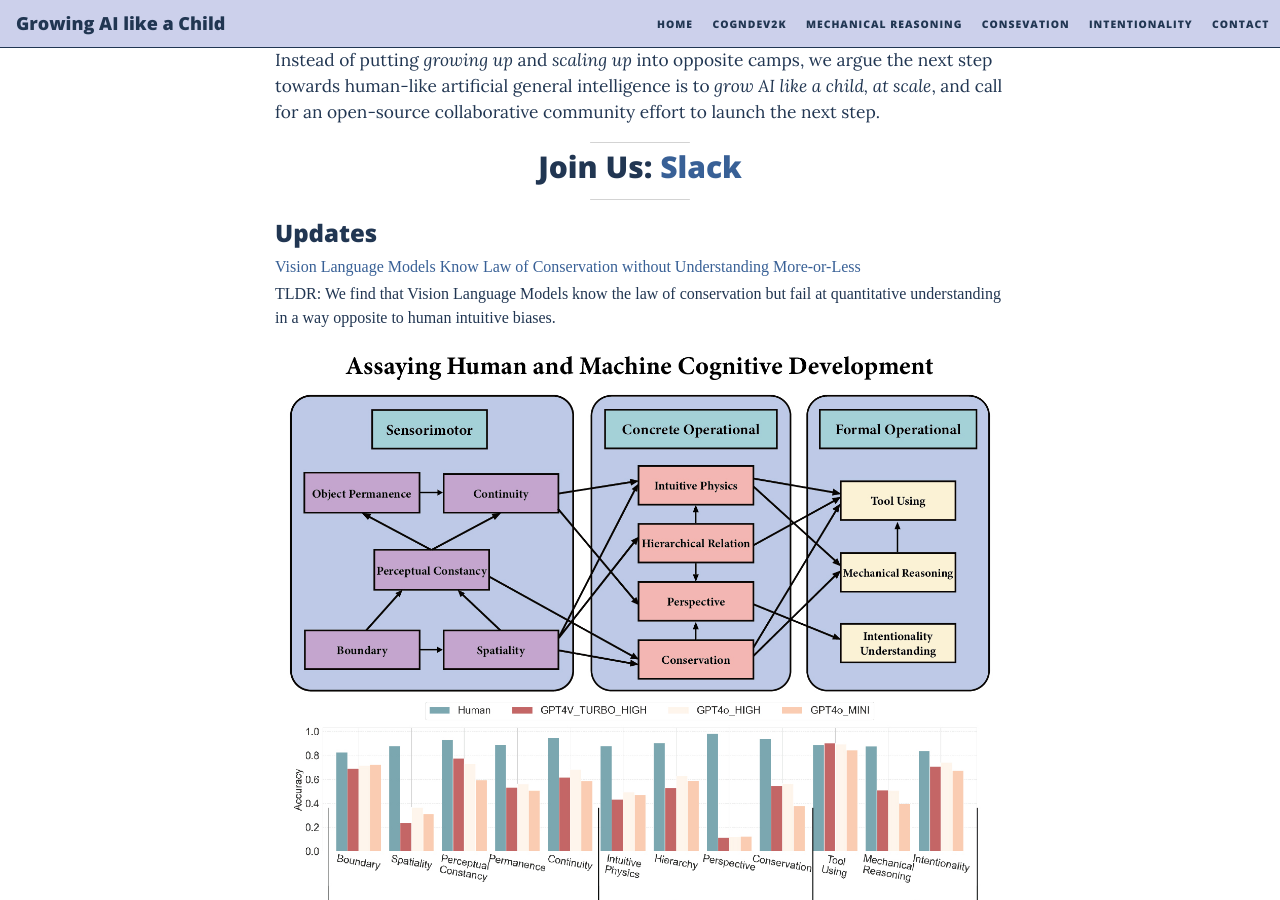
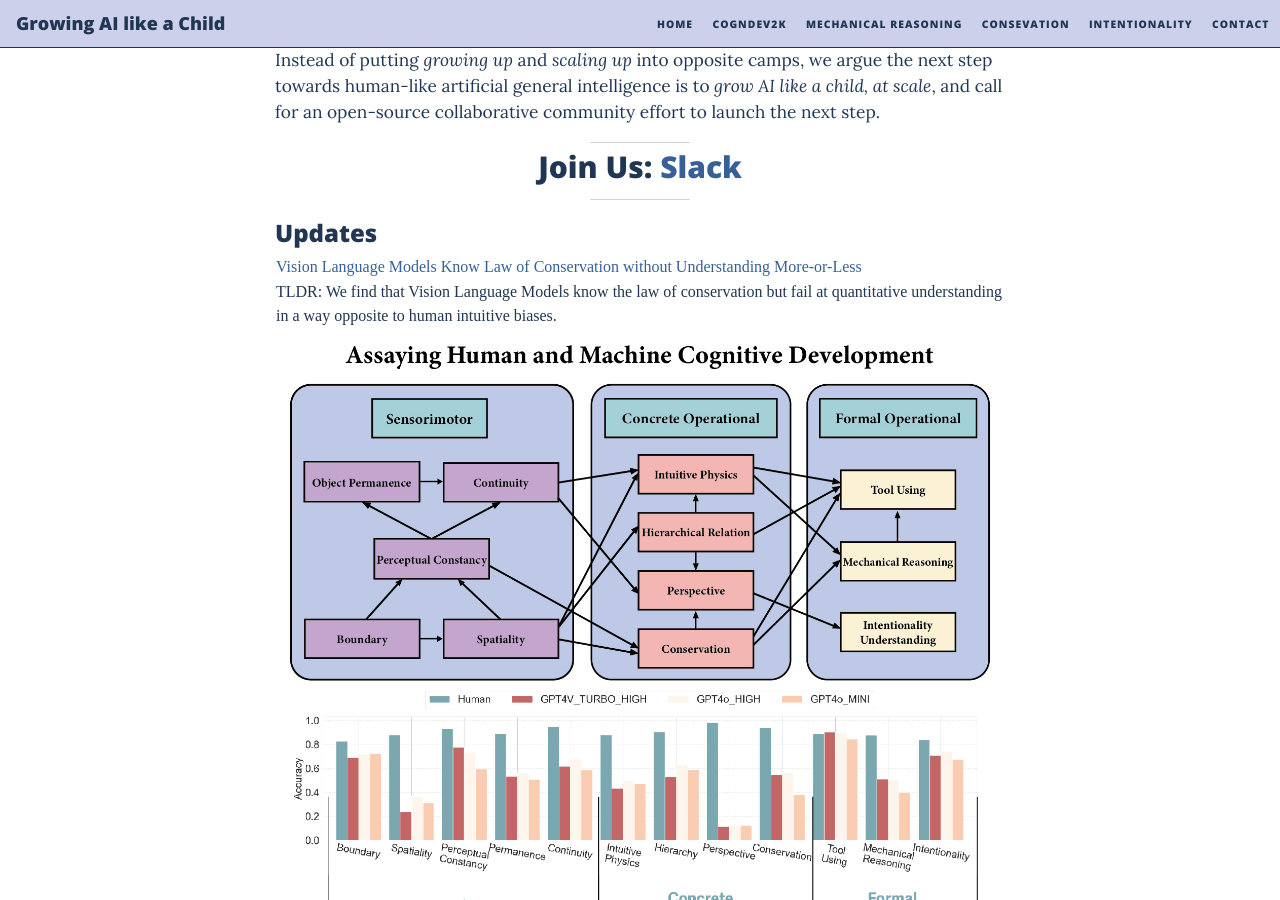
Before and after one commit to growing-ai-like-a-child/growing-ai-like-a-child.github.io, a Jekyll site: the page built from index.html, in a window 1280 px wide and 900 px high, scrolled down 447 px. Built offline with Jekyll 4.4.1, drawn with Linux system fonts in a browser that asks for light colours; nearby versions of some CDN libraries; the list of posts is cut into pages by our own code.

Commit message:
Update index.html

```diff
--- a/index.html
+++ b/index.html
@@ -26,12 +26,12 @@ Instead of putting <i>growing up</i> and <i>scaling up</i> into opposite camps,
 
 <h3>Updates</h3>
 <div class="publication" style="font-size: 12pt; font-family:'Times New Roman', Times, serif;">
-    <p style="margin-bottom: 3px;">
+    <p style="margin: 1px;">
         <a href="https://arxiv.org/abs/2410.00332" target="_blank">
             Vision Language Models Know Law of Conservation without Understanding More-or-Less
         </a>
     </p>
-    <p style="margin-top: 3px;">
+    <p style="margin: 1px;">
         TLDR: We find that Vision Language Models know the law of conservation but fail at quantitative understanding in a way opposite to human intuitive biases.
     </p>
 </div>
```
